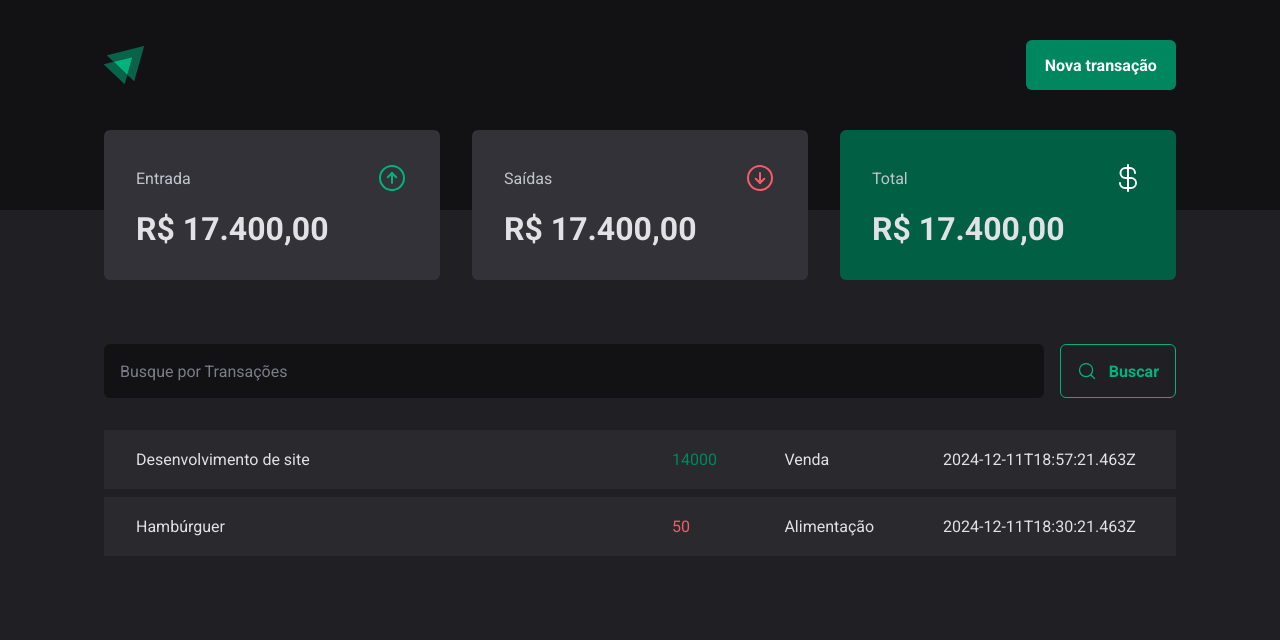
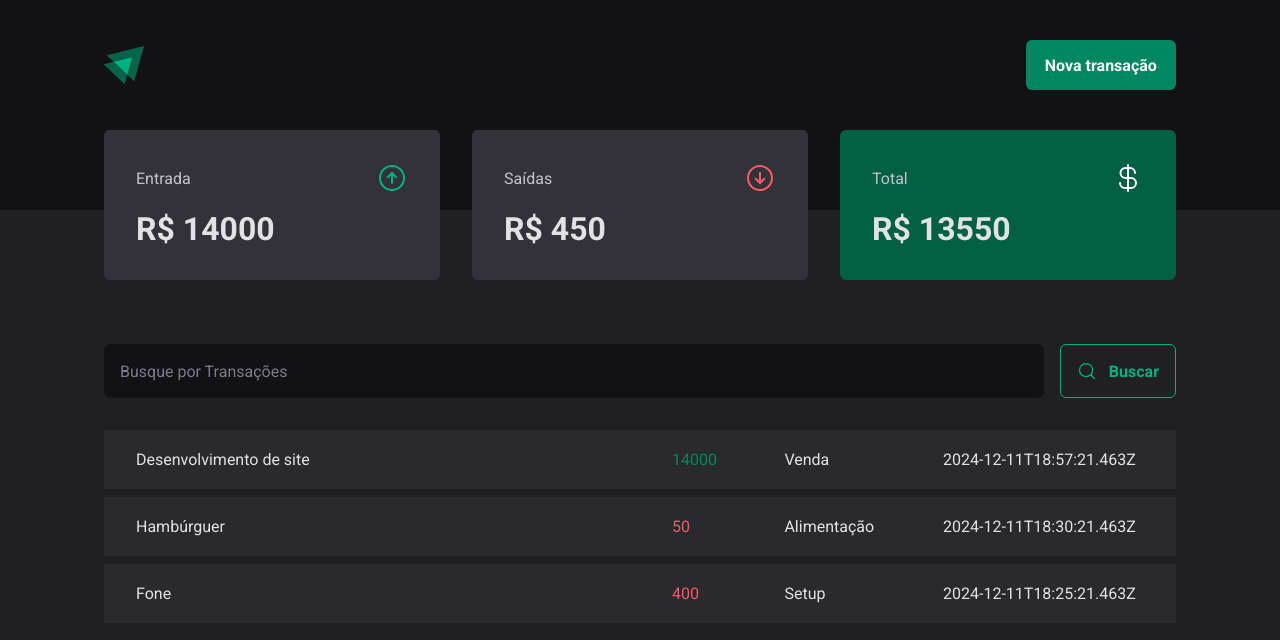
Before and after one commit to migasgg/dt-money, a React (Vite) app: page / in a window 1280 px wide. Shown: the top 640 px of the page. Built offline with nearby package versions, Linux system fonts and the light colour scheme; data requests are answered from the project's data file.

Commit message:
use reduce to put values in display on summary

```diff
--- a/server.json
+++ b/server.json
@@ -15,6 +15,14 @@
       "category": "Alimentação",
       "price": 50,
       "createdAt": "2024-12-11T18:30:21.463Z"
+    },
+    {
+      "id": 3,
+      "description": "Fone",
+      "type": "outcome",
+      "category": "Setup",
+      "price": 400,
+      "createdAt": "2024-12-11T18:25:21.463Z"
     }
   ]
 }
--- a/src/components/Summary/index.tsx
+++ b/src/components/Summary/index.tsx
@@ -1,7 +1,29 @@
 import { ArrowCircleDown, ArrowCircleUp, CurrencyDollar } from "phosphor-react"
 import { SummaryCard, SummaryContainer } from "./styles"
+import { useContext } from "react"
+import { TransactionsContext } from "../../context/TransactionContext"
 
 export function Summary() {
+  const { transactions } = useContext(TransactionsContext)
+
+  const summary = transactions.reduce(
+    (acc, transactions) => {
+      if (transactions.type === "income") {
+        acc.income += transactions.price
+        acc.total += transactions.price
+      } else {
+        acc.outcome += transactions.price
+        acc.total -= transactions.price
+      }
+      return acc
+    },
+    {
+      income: 0,
+      outcome: 0,
+      total: 0,
+    }
+  )
+
   return (
     <SummaryContainer>
       <SummaryCard>
@@ -9,21 +31,21 @@
           <span>Entrada</span>
           <ArrowCircleUp size={32} color="#00b37e" />
         </header>
-        <strong>R$ 17.400,00</strong>
+        <strong>R$ {summary.income}</strong>
       </SummaryCard>
       <SummaryCard>
         <header>
           <span>Saídas</span>
           <ArrowCircleDown size={32} color="#f75a68" />
         </header>
-        <strong>R$ 17.400,00</strong>
+        <strong>R$ {summary.outcome}</strong>
       </SummaryCard>
       <SummaryCard variant="green">
         <header>
           <span>Total</span>
           <CurrencyDollar size={32} color="#fff" />
         </header>
-        <strong>R$ 17.400,00</strong>
+        <strong>R$ {summary.total}</strong>
       </SummaryCard>
     </SummaryContainer>
   )
--- a/src/pages/Transactions/index.tsx
+++ b/src/pages/Transactions/index.tsx
@@ -11,8 +11,6 @@
 
 export function Transactions() {
   const { transactions } = useContext(TransactionsContext)
-
-  console.log(transactions)
 
   return (
     <div>
```
